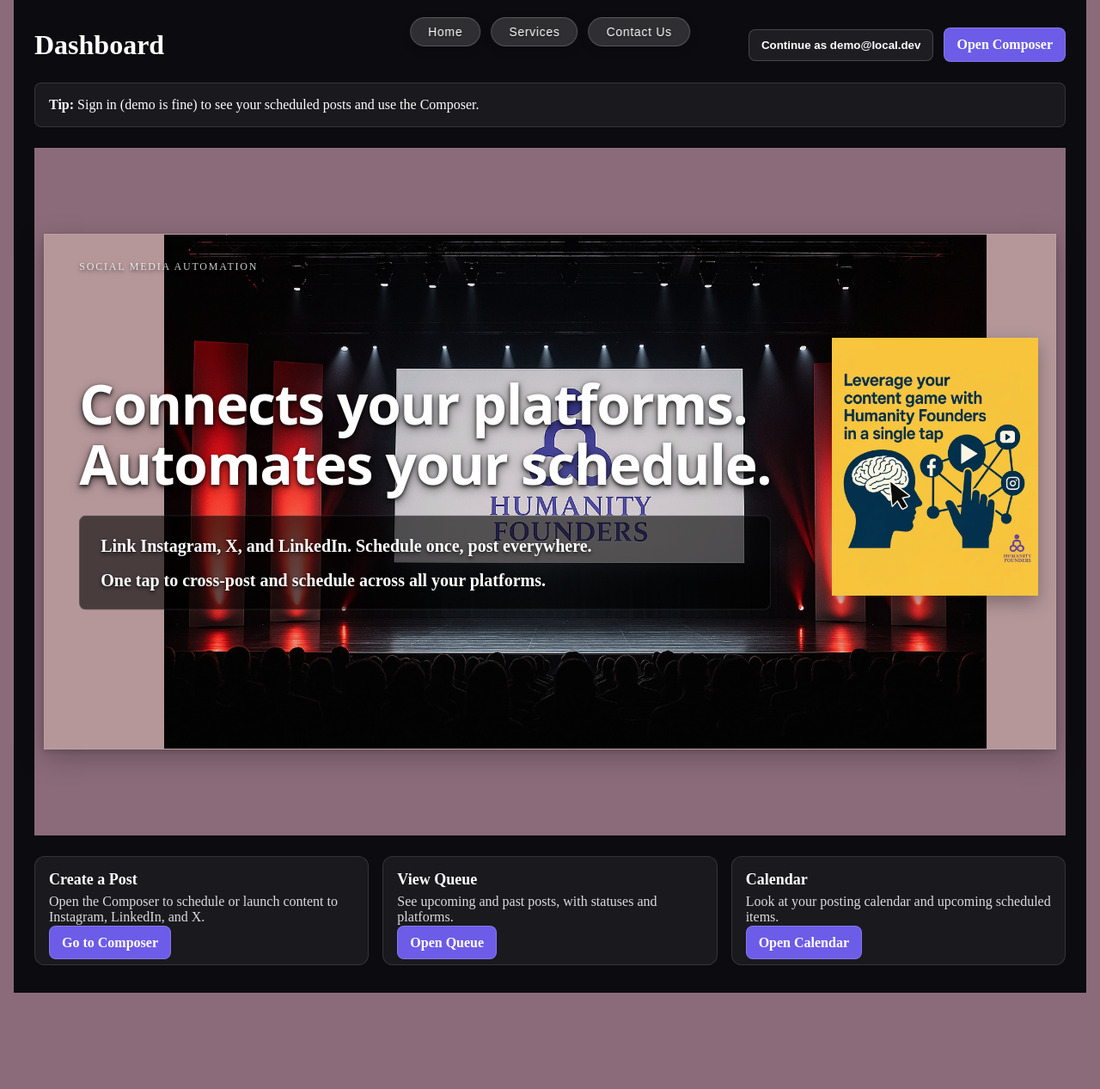
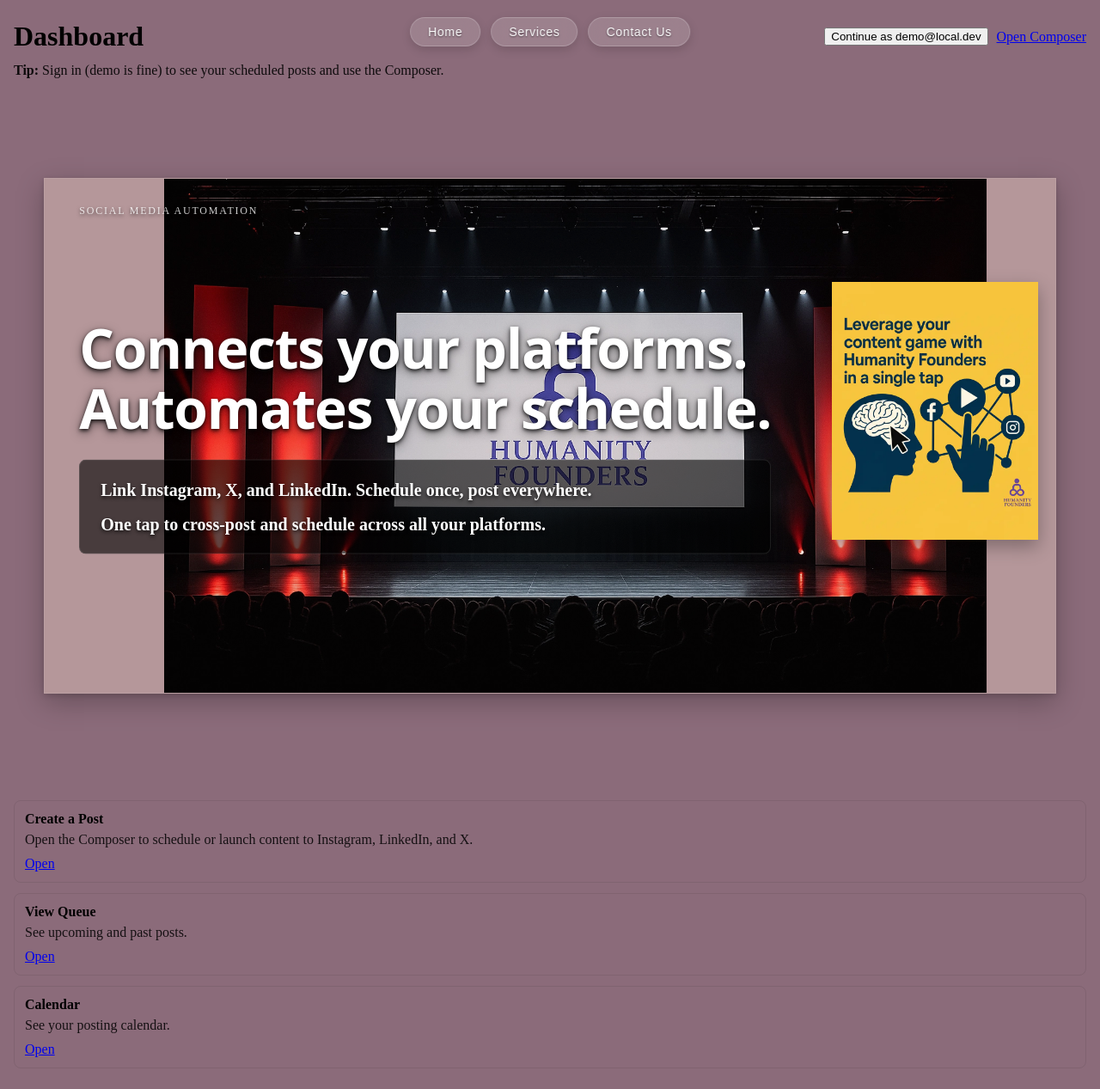
Before and after one commit to mayurdhavale10/humanity, a Next.js app: page /dashboard in a window 1280 px wide. Shown: the whole page at 86% size. Before the commit the page ends 1155 px from the top, so only its background shows below. Built offline with nearby package versions, Linux system fonts and the light colour scheme; no server answers.

Commit message:
added dashboard

```diff
--- a/src/app/dashboard/DashboardClient.tsx
+++ b/src/app/dashboard/DashboardClient.tsx
@@ -9,143 +9,59 @@
   const email = session?.user?.email ?? "";
 
   return (
-    <main
-      style={{
-        maxWidth: 1200,
-        margin: "0 auto",
-        padding: "32px 24px",
-        minHeight: "100vh",
-        background: "#0B0B10",
-        color: "#fff",
-      }}
-    >
-      <header
-        style={{
-          display: "flex",
-          justifyContent: "space-between",
-          alignItems: "center",
-          marginBottom: 24,
-        }}
-      >
-        <h1 style={{ margin: 0, fontWeight: 900 }}>Dashboard</h1>
-
-        <div style={{ display: "flex", gap: 12, alignItems: "center" }}>
-          {email ? <span style={{ opacity: 0.9 }}>{email}</span> : null}
+    <main style={{ padding: "24px 16px" }}>
+      {/* Light-touch header; lets your navbar / globals style the page */}
+      <div style={{ display: "flex", justifyContent: "space-between", alignItems: "center", gap: 12 }}>
+        <h1 style={{ margin: 0, fontWeight: 800 }}>Dashboard</h1>
+        <div style={{ display: "flex", gap: 10, alignItems: "center" }}>
+          {email ? <span style={{ opacity: 0.85 }}>{email}</span> : null}
           {session ? (
-            <button
-              onClick={() => signOut({ callbackUrl: "/" })}
-              style={btn()}
-            >
-              Sign out
-            </button>
+            <button onClick={() => signOut({ callbackUrl: "/" })}>Sign out</button>
           ) : (
             <button
               onClick={() =>
-                signIn("credentials", {
-                  email: "demo@local.dev",
-                  callbackUrl: "/dashboard",
-                })
+                signIn("credentials", { email: "demo@local.dev", callbackUrl: "/dashboard" })
               }
-              style={btn()}
             >
               Continue as demo@local.dev
             </button>
           )}
-          <Link href="/composer" style={btn({ bg: "#6C5CE7" })}>
-            Open Composer
-          </Link>
+          <Link href="/composer">Open Composer</Link>
         </div>
-      </header>
+      </div>
 
-      {/* If not signed in, show a friendly prompt */}
+      {/* If not signed in, a small hint (inherits your styles) */}
       {!session ? (
-        <div
-          style={{
-            padding: 16,
-            borderRadius: 8,
-            background: "rgba(255,255,255,0.06)",
-            border: "1px solid rgba(255,255,255,0.12)",
-            marginBottom: 24,
-          }}
-        >
-          <strong>Tip:</strong> Sign in (demo is fine) to see your scheduled posts
-          and use the Composer.
+        <div style={{ marginTop: 12, opacity: 0.9 }}>
+          <strong>Tip:</strong> Sign in (demo is fine) to see your scheduled posts and use the Composer.
         </div>
       ) : null}
 
-      {/* Reuse your landing hero content here */}
-      <section style={{ marginTop: 8, marginBottom: 24 }}>
+      {/* Reuse your landing hero as-is */}
+      <section style={{ marginTop: 16 }}>
         <HeroSection />
       </section>
 
-      {/* Quick links */}
-      <section
-        style={{
-          display: "grid",
-          gap: 16,
-          gridTemplateColumns: "repeat(auto-fit, minmax(260px, 1fr))",
-        }}
-      >
-        <Card
+      {/* Quick links (kept simple so your theme controls look/feel) */}
+      <section style={{ marginTop: 24, display: "grid", gap: 12 }}>
+        <SmallCard
           title="Create a Post"
           body="Open the Composer to schedule or launch content to Instagram, LinkedIn, and X."
           href="/composer"
-          cta="Go to Composer"
         />
-        <Card
-          title="View Queue"
-          body="See upcoming and past posts, with statuses and platforms."
-          href="/dashboard/queue"
-          cta="Open Queue"
-        />
-        <Card
-          title="Calendar"
-          body="Look at your posting calendar and upcoming scheduled items."
-          href="/dashboard/calendar"
-          cta="Open Calendar"
-        />
+        <SmallCard title="View Queue" body="See upcoming and past posts." href="/dashboard/queue" />
+        <SmallCard title="Calendar" body="See your posting calendar." href="/dashboard/calendar" />
       </section>
     </main>
   );
 }
 
-function btn(opts?: { bg?: string }) {
-  return {
-    padding: "10px 14px",
-    borderRadius: 8,
-    border: "1px solid rgba(255,255,255,.18)",
-    background: opts?.bg ?? "rgba(255,255,255,.08)",
-    color: "#fff",
-    fontWeight: 700,
-    textDecoration: "none",
-  } as const;
-}
-
-function Card({
-  title,
-  body,
-  href,
-  cta,
-}: {
-  title: string;
-  body: string;
-  href: string;
-  cta: string;
-}) {
+function SmallCard({ title, body, href }: { title: string; body: string; href: string }) {
   return (
-    <div
-      style={{
-        padding: 16,
-        borderRadius: 12,
-        background: "rgba(255,255,255,0.06)",
-        border: "1px solid rgba(255,255,255,0.12)",
-      }}
-    >
-      <div style={{ fontWeight: 800, fontSize: 18, marginBottom: 6 }}>{title}</div>
-      <div style={{ opacity: 0.85, marginBottom: 12 }}>{body}</div>
-      <Link href={href} style={btn({ bg: "#6C5CE7" })}>
-        {cta}
-      </Link>
+    <div style={{ padding: 12, borderRadius: 8, border: "1px solid rgba(0,0,0,.08)" }}>
+      <div style={{ fontWeight: 700 }}>{title}</div>
+      <div style={{ opacity: 0.85, margin: "6px 0 10px" }}>{body}</div>
+      <Link href={href}>Open</Link>
     </div>
   );
 }
```
